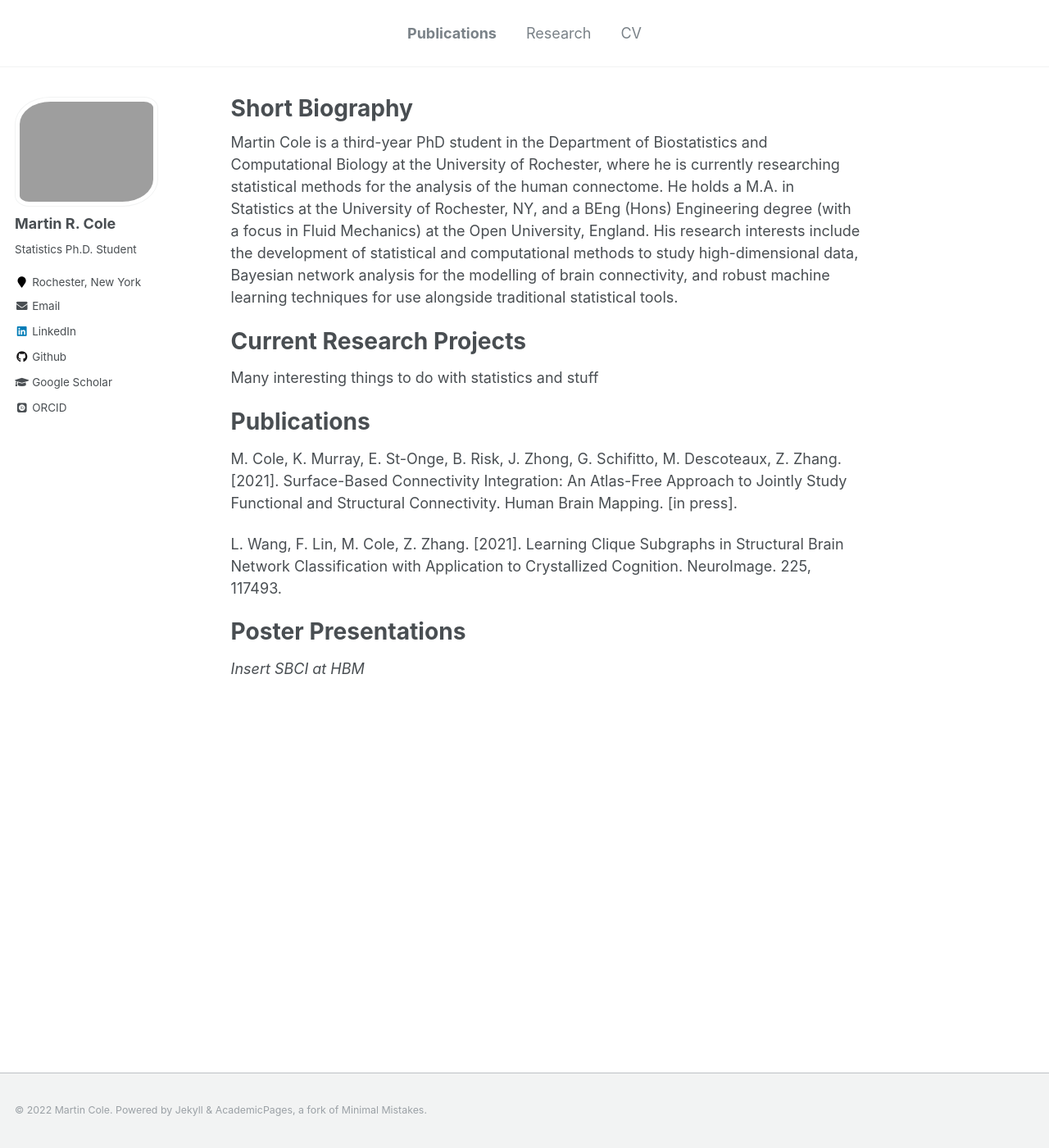
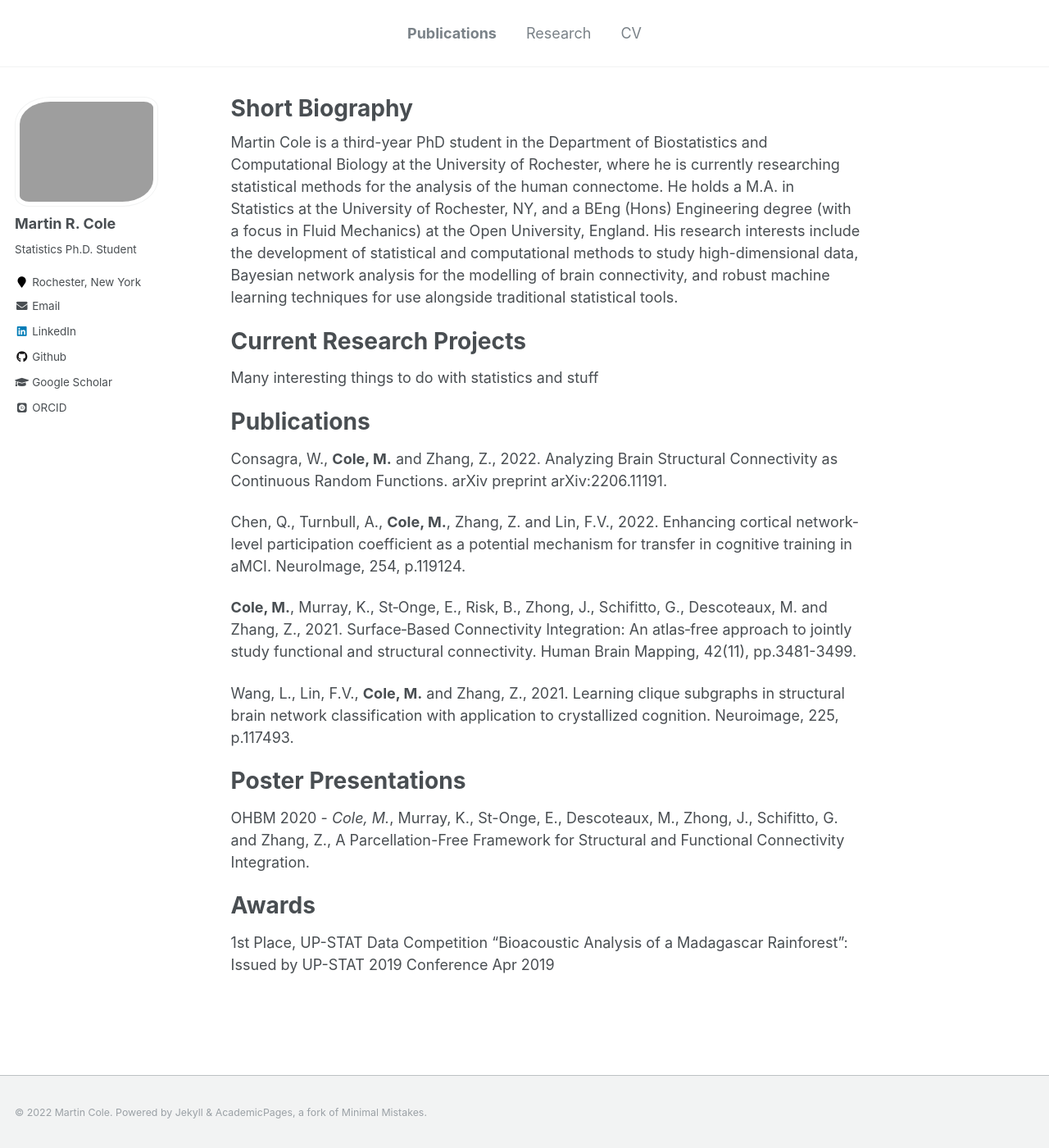
Before and after one commit to MartyCole/martycole.github.io, a Jekyll site: the page built from _pages/about.md, in a window 1280 px wide and 1400 px high. Shown: the whole window at 82% size. Built offline with Jekyll 4.4.1, drawn with Linux system fonts in a browser that asks for light colours; some web fonts are replaced.

Commit message:
Added citations

```diff
--- a/_pages/about.md
+++ b/_pages/about.md
@@ -18,11 +18,21 @@ Many interesting things to do with statistics and stuff
 Publications
 ======
 
-M. Cole, K. Murray, E. St-Onge, B. Risk, J. Zhong, G. Schifitto, M. Descoteaux, Z. Zhang. [2021]. Surface-Based Connectivity Integration: An Atlas-Free Approach to Jointly Study Functional and Structural Connectivity. Human Brain Mapping. [in press].
+Consagra, W., **Cole, M.** and Zhang, Z., 2022. Analyzing Brain Structural Connectivity as Continuous Random Functions. arXiv preprint arXiv:2206.11191.
 
-L. Wang, F. Lin, M. Cole, Z. Zhang. [2021]. Learning Clique Subgraphs in Structural Brain Network Classification with Application to Crystallized Cognition. NeuroImage. 225, 117493.
+Chen, Q., Turnbull, A., **Cole, M.**, Zhang, Z. and Lin, F.V., 2022. Enhancing cortical network-level participation coefficient as a potential mechanism for transfer in cognitive training in aMCI. NeuroImage, 254, p.119124.
+
+**Cole, M.**, Murray, K., St‐Onge, E., Risk, B., Zhong, J., Schifitto, G., Descoteaux, M. and Zhang, Z., 2021. Surface‐Based Connectivity Integration: An atlas‐free approach to jointly study functional and structural connectivity. Human Brain Mapping, 42(11), pp.3481-3499.
+
+Wang, L., Lin, F.V., **Cole, M.** and Zhang, Z., 2021. Learning clique subgraphs in structural brain network classification with application to crystallized cognition. Neuroimage, 225, p.117493.
 
 Poster Presentations
 ======
 
-*Insert SBCI at HBM*
+OHBM 2020 - *Cole, M.*, Murray, K., St-Onge, E., Descoteaux, M., Zhong, J., Schifitto, G. and Zhang, Z., A Parcellation-Free Framework for Structural and Functional Connectivity Integration.
+
+
+Awards
+======
+
+1st Place, UP-STAT Data Competition "Bioacoustic Analysis of a Madagascar Rainforest": Issued by UP-STAT 2019 Conference Apr 2019
```
